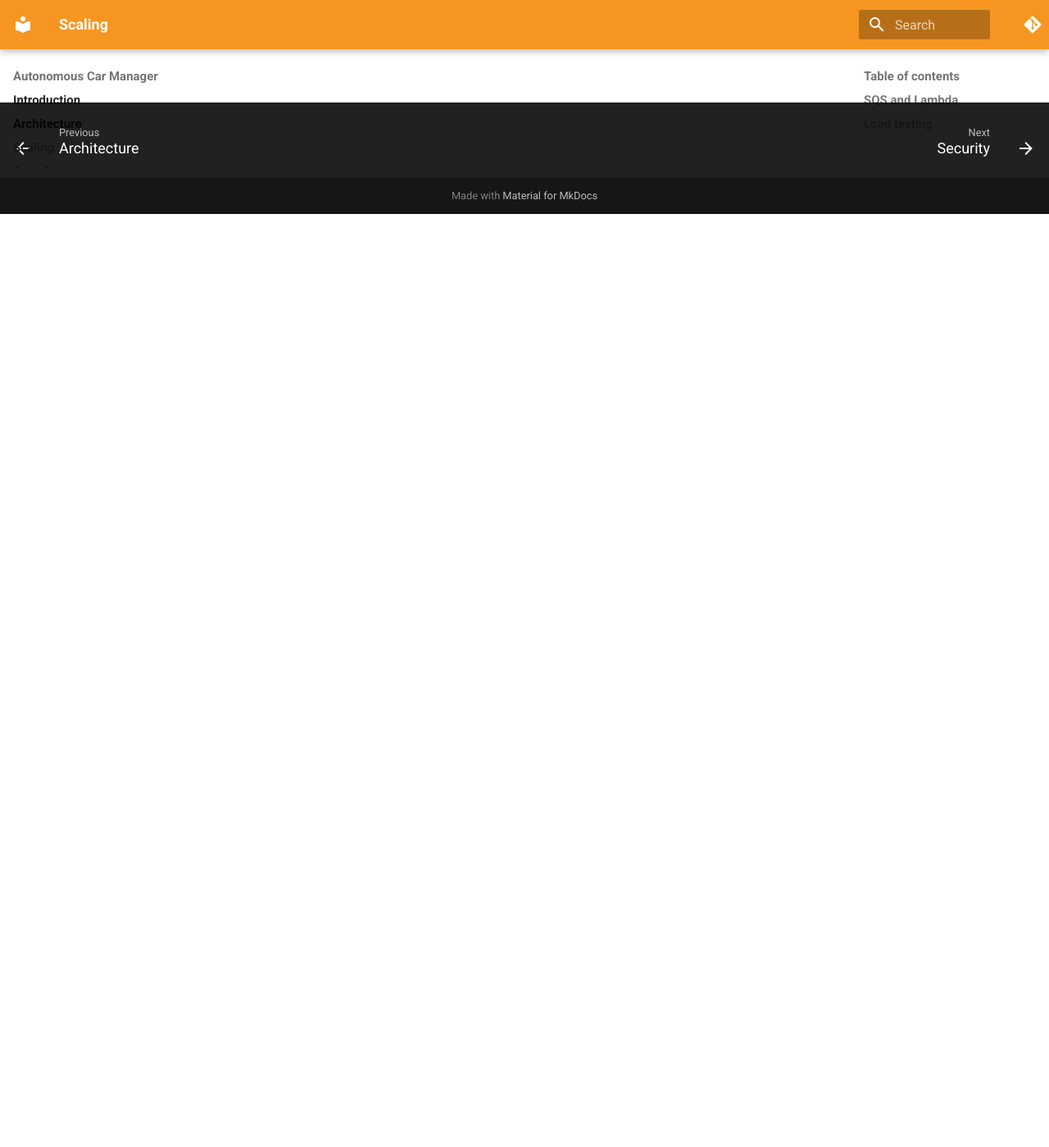
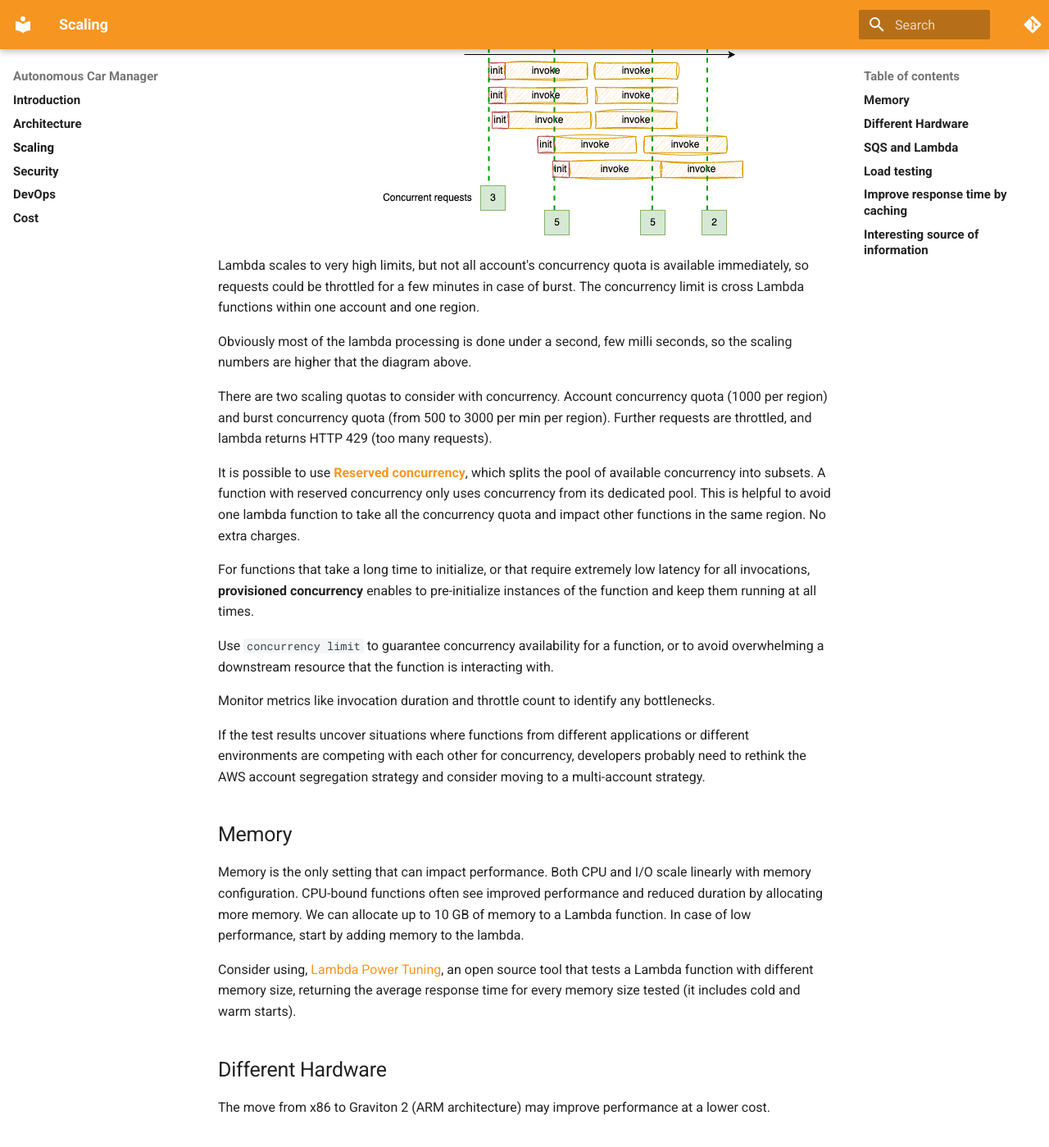
Before and after one commit to jbcodeforce/autonomous-car-mgr, an MkDocs documentation site: the page built from docs/scaling.md, in a window 1280 px wide and 1400 px high, scrolled down 1257 px. Shown: the whole window at 82% size. Built offline with MkDocs 1.6.1 and Material for MkDocs 9.7.7, drawn with Linux system fonts in a browser that asks for light colours; comment, search, counter and statistics services are not loaded; before the commit the page ends 1518 px from its top, so only the background shows below that; some of the changed text lies outside the part shown.

Commit message:
Update scaling section

```diff
--- a/docs/scaling.md
+++ b/docs/scaling.md
@@ -2,7 +2,11 @@
 
 When looking at application scaling it is important to do end to end performance testing, and review each capabilities and service limits of the services the application integrate with. Considering assessing timeouts, retry behaviors, throughput, payload size.
 
-For example with API Gateway, there are configuration options for each API, that can help to improve access like with edge-optimized endpoint, using CloudFront distribution. Or use cache to avoid reaching backend.
+Lambda invokes the code in a secure and isolated execution environment, which needs to be initialized and then executes the function code for the unique request it handles. Second request will not have the initialization step. When requests arrive, Lambda reuses available execution environments, and creates new ones if necessary. The number of execution environments determines the concurrency. Limited to 1000 by default.
+
+Concurrency (# of in-flight requests the function is currently handling) is subject to quotas at the AWS Account/Region level.
+
+With API Gateway, there are configuration options for each API, that can help to improve access like with using Lambda Edge-optimized endpoint, using CloudFront distribution, or use cache to avoid reaching backend.
 
 Here are some good questions to address:
 
@@ -10,6 +14,42 @@ Here are some good questions to address:
 * Where will they be accessing it from, and how frequently?
 * What are the downstream systems that could impact performance?
 * Do you need to throttle requests at the "front door" to prevent overloading a downstream component?
+
+When the number of requests decreases, Lambda stops unused execution environments to free up scaling capacity for other functions.
+
+Use the Lambda CloudWatch metric named `ConcurrentExecutions` to view concurrent invocations for all or individual functions.
+
+To estimate **concurrent requests** use:  **Request per second * Avg duration in seconds = concurrent requests**.
+
+The diagram below illustrates the major concepts to understand this concurrency limit: At time T1, the lambda process 3 requests and perform the init phase for 3 execution environments (it could goes to 1000). After the init, new requests can be process, but new requests on top of the 3, will create new runtime environment with an init phase (few milli seconds runtime execution). At T3, we are on steady state at 5 concurrent requests. Each request taking 30s, we can see that, once reaching the (burst) quotas, requests can wait 30s to get processed.
+
+![](./diagrams/scaling-e2e.drawio.png)
+
+Lambda scales to very high limits, but not all account's concurrency quota is available immediately, so requests could be throttled for a few minutes in case of burst. The concurrency limit is cross Lambda functions within one account and one region.
+
+Obviously most of the lambda processing is done under a second, few milli seconds, so the scaling numbers are higher that the diagram above.
+
+There are two scaling quotas to consider with concurrency. Account concurrency quota (1000 per region) and burst concurrency quota (from 500 to 3000 per min per region). Further requests are throttled, and lambda returns HTTP 429 (too many requests).
+
+It is possible to use [**Reserved concurrency**](https://docs.aws.amazon.com/lambda/latest/dg/configuration-concurrency.html), which splits the pool of available concurrency into subsets. A function with reserved concurrency only uses concurrency from its dedicated pool. This is helpful to avoid one lambda function to take all the concurrency quota and impact other functions in the same region. No extra charges.
+
+For functions that take a long time to initialize, or that require extremely low latency for all invocations, **provisioned concurrency** enables to pre-initialize instances of the function and keep them running at all times.
+
+Use `concurrency limit` to guarantee concurrency availability for a function, or to avoid overwhelming a downstream resource that the function is interacting with.
+
+Monitor metrics like invocation duration and throttle count to identify any bottlenecks.
+
+If the test results uncover situations where functions from different applications or different environments are competing with each other for concurrency, developers probably need to rethink the AWS account segregation strategy and consider moving to a multi-account strategy.
+
+## Memory
+
+Memory is the only setting that can impact performance. Both CPU and I/O scale linearly with memory configuration. CPU-bound functions often see improved performance and reduced duration by allocating more memory. We can allocate up to 10 GB of memory to a Lambda function. In case of low performance, start by adding memory to the lambda.
+
+Consider using, [Lambda Power Tuning](https://github.com/alexcasalboni/aws-lambda-power-tuning),  an open source tool that tests a Lambda function with different memory size, returning the average response time for every memory size tested (it includes cold and warm starts).
+
+## Different Hardware
+
+The move from x86 to Graviton 2 (ARM architecture) may improve performance at a lower cost.
 
 ## SQS and Lambda
 
@@ -28,3 +68,19 @@ The potential tools to support load testing are:
 * [Apache JMeter](https://jmeter.apache.org/)
 * [Artillery Community Edition](https://www.artillery.io/)
 * [Gatling](https://gatling.io/)
+
+## Improve response time by caching
+
+ElasticCache for Redis, can be used to keep some of the read/only response to avoid reaching a slow backend each time a client application is asking those kind of stable data. One of the benefit is that Caches are shared between runtime environment.
+
+Consider also closer to client application, caching approaches using API Gateway cache or CloudFront.
+
+
+## Interesting source of information
+
+* [AWS Lambda Power Tuning tool to find the right memory configuration](https://github.com/alexcasalboni/aws-lambda-power-tuning).
+* [Understanding AWS Lambda scaling and throughput - an AWS blog](https://aws.amazon.com/blogs/compute/understanding-aws-lambda-scaling-and-throughput/).
+* [How to improve Lambda Warm Start Speed by 95%!](https://community.aws/posts/improved-lambda-warm-start-speed-95)
+* [Interesting github for lambda optimization](https://github.com/aws-samples/optimizations-for-lambda-functions).
+* [Lambda Power Tuning](https://github.com/alexcasalboni/aws-lambda-power-tuning).
+* [How do memory and computing power affect AWS Lambda cost?](https://repost.aws/knowledge-center/lambda-memory-compute-cost)
```
Also changed, not shown: README.md (+12 -4 lines), docs/architecture.md (+2 -0 lines), docs/dev_ops.md (+13 -1 lines), docs/index.md (+4 -4 lines), docs/diagrams/acm-base.drawio.png, docs/diagrams/scaling-e2e.drawio.png (added).
